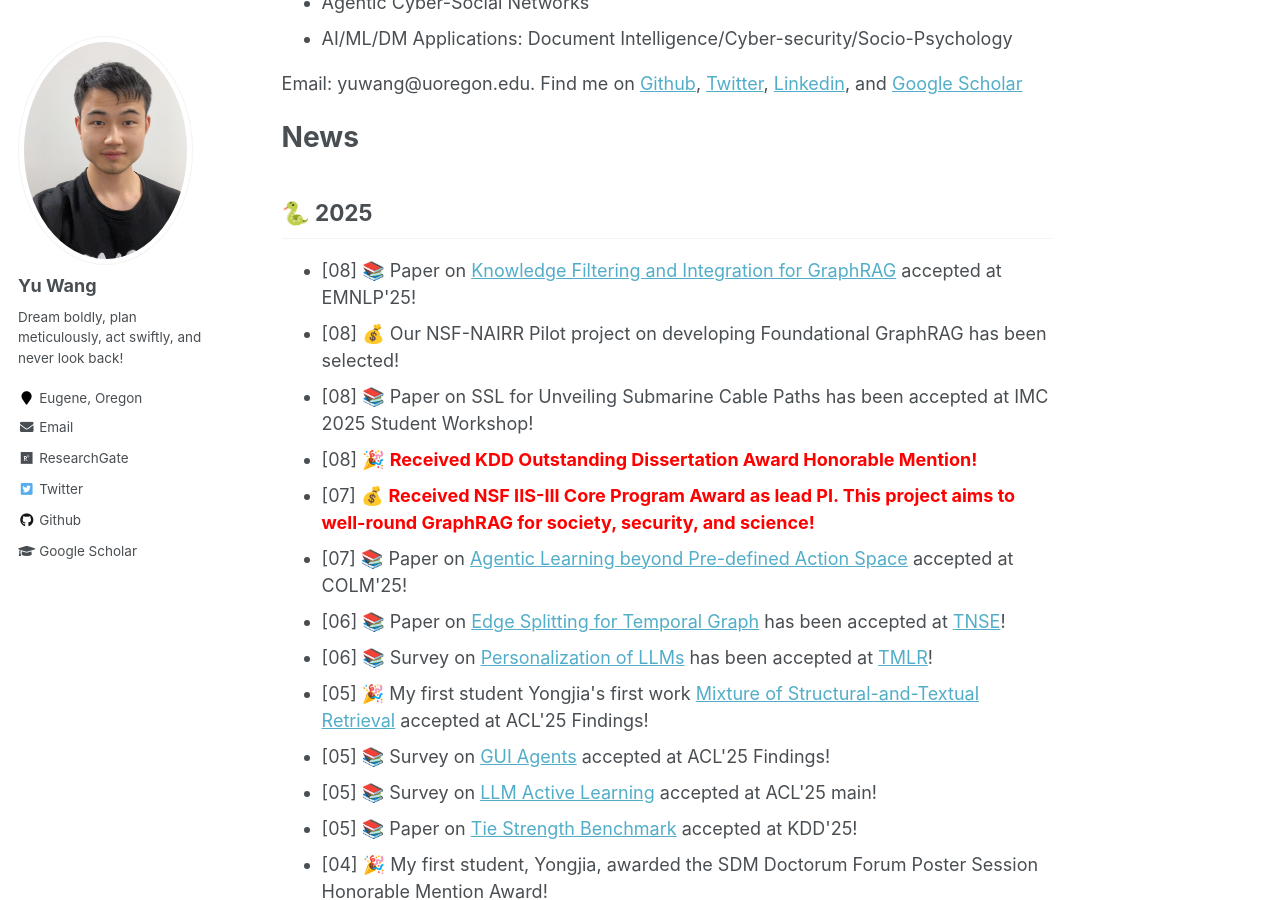
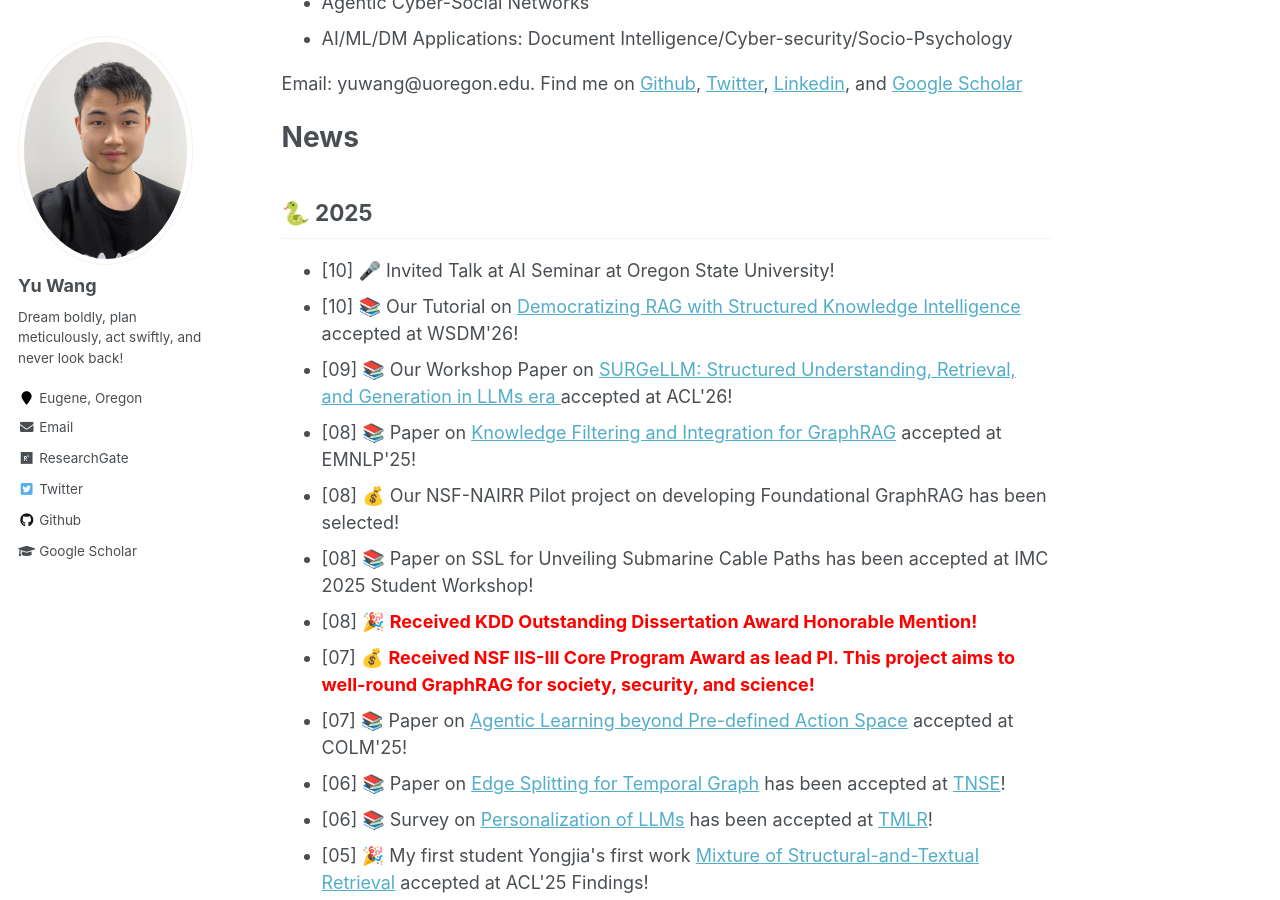
Before and after one commit to yuwang0103/yuwang0103.github.io, a Jekyll site: the page built from _pages/about.md, in a window 1280 px wide and 900 px high, scrolled down 680 px. Built offline with Jekyll 4.4.1, drawn with Linux system fonts in a browser that asks for light colours.

Commit message:
Update about.md

```diff
--- a/_pages/about.md
+++ b/_pages/about.md
@@ -34,6 +34,9 @@ News
 🐍 2025
 -----
 <ul>
+<li>[10] 🎤 Invited Talk at AI Seminar at Oregon State University!</li>
+<li>[10] 📚 Our Tutorial on  <a href=''>Democratizing RAG with Structured Knowledge Intelligence</a> accepted at WSDM'26!</li>
+<li>[09] 📚 Our Workshop Paper on  <a href=''>SURGeLLM: Structured Understanding, Retrieval, and Generation in LLMs era </a> accepted at ACL'26!</li>
 <li>[08] 📚 Paper on  <a href='https://arxiv.org/abs/2503.13804'>Knowledge Filtering and Integration for GraphRAG</a> accepted at EMNLP'25!</li>
 <li>[08] 💰 Our NSF-NAIRR Pilot project on developing Foundational GraphRAG has been selected!</li>
 <li>[08] 📚 Paper on SSL for Unveiling Submarine Cable Paths has been accepted at IMC 2025 Student Workshop!</li>
```
